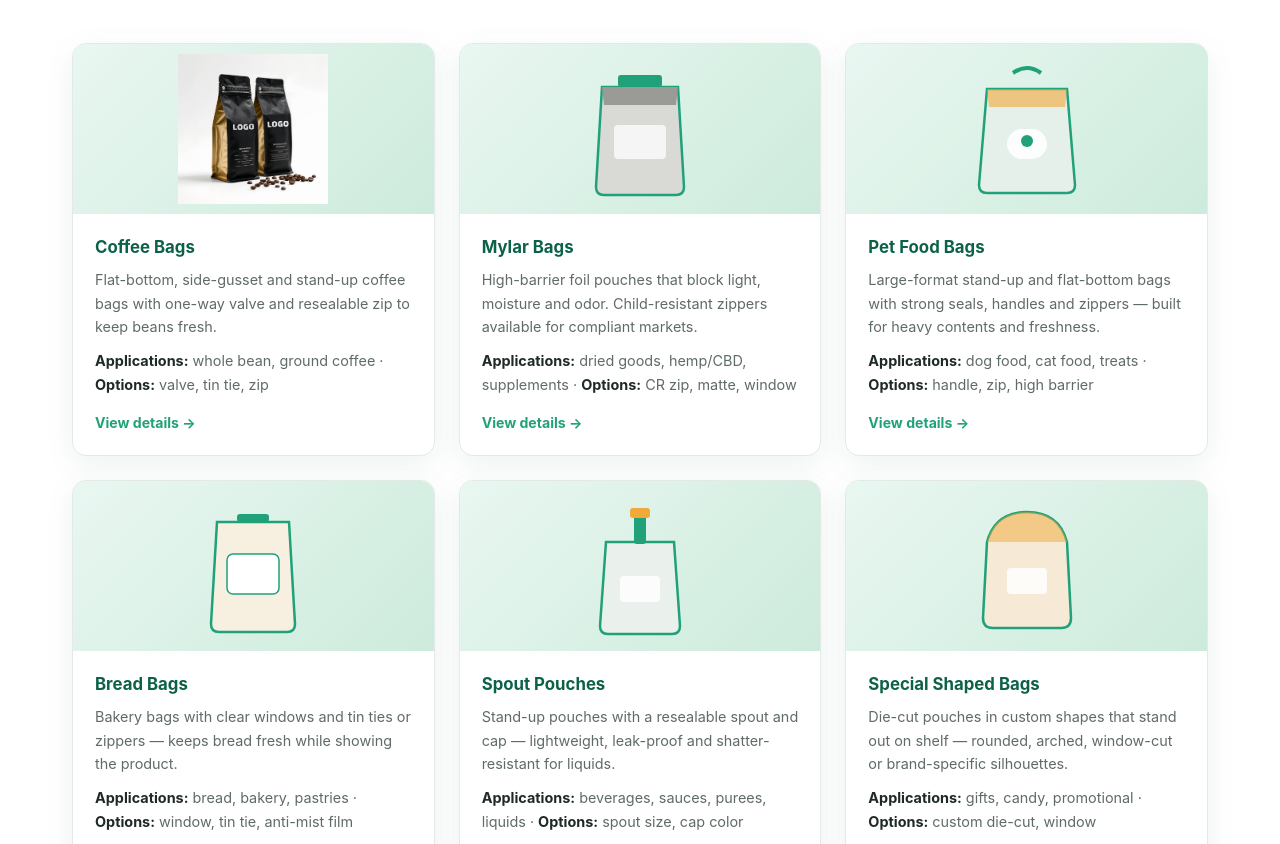
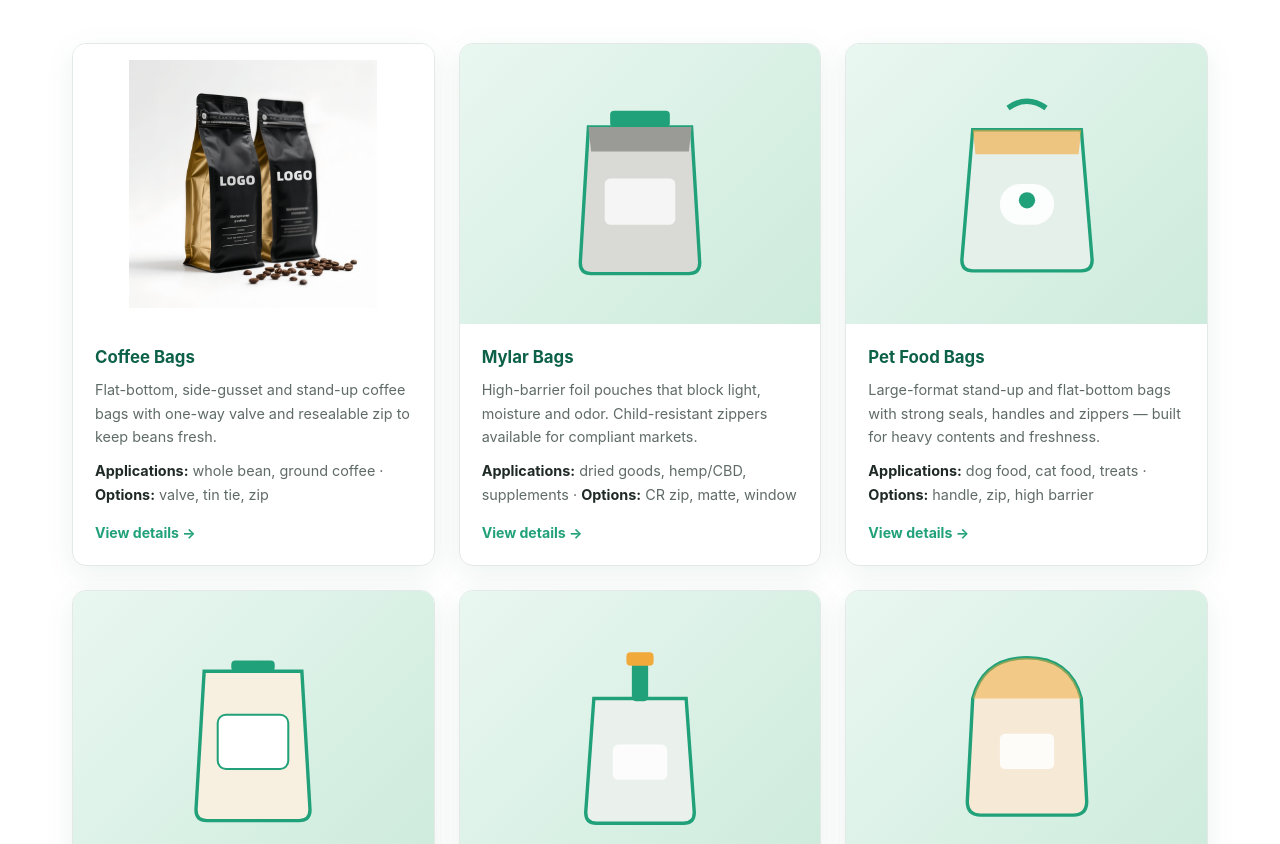
Before and after one commit to sinopouch/sinopouch, a plain HTML site: page index.html in a window 1280 px wide. Shown: the part 937-1781 px from the top of the page. Drawn offline with Linux system fonts and the light colour scheme.

Commit message:
Update style.css

```diff
--- a/assets/style.css
+++ b/assets/style.css
@@ -132,8 +132,8 @@ img { max-width: 100%; display: block; }
 
 /* Product category cards (enhanced) */
 .cat-card { display: flex; flex-direction: column; }
-.cat-card .product-thumb { height: 170px; }
-.cat-card .product-thumb svg { width: 140px; height: 140px; }
+.cat-card .product-thumb { height: 280px; }
+.cat-card .product-thumb svg { width: 190px; height: 190px; }
 .cat-spec { font-size: .82rem; color: var(--muted); margin: 10px 0 0; }
 .cat-spec b { color: var(--ink); }
 .learn { display: inline-block; margin-top: 14px; color: var(--green); font-weight: 700; font-size: .88rem; }
@@ -274,7 +274,7 @@ table.data td:first-child { font-weight: 700; color: var(--green-deep); }
 /* ---------- 后台上传的照片（替换默认插画） ---------- */
 .hero-art .photo-art { width: 100%; max-width: 380px; display: block; border-radius: 10px; }
 .cat-banner-art .photo-art { width: 100%; max-width: 200px; display: block; border-radius: 8px; }
-.product-thumb .photo-thumb { width: 100%; height: 100%; object-fit: contain; display: block; padding: 10px; }
+.product-thumb .photo-thumb { width: 100%; height: 100%; object-fit: contain; display: block; padding: 16px; background: #fff; }
 .factory-shot .photo-factory { width: 100%; height: 170px; object-fit: cover; display: block; }
 
 /* Hero 有海报背景时：加暗色遮罩保证白字可读 */
```
